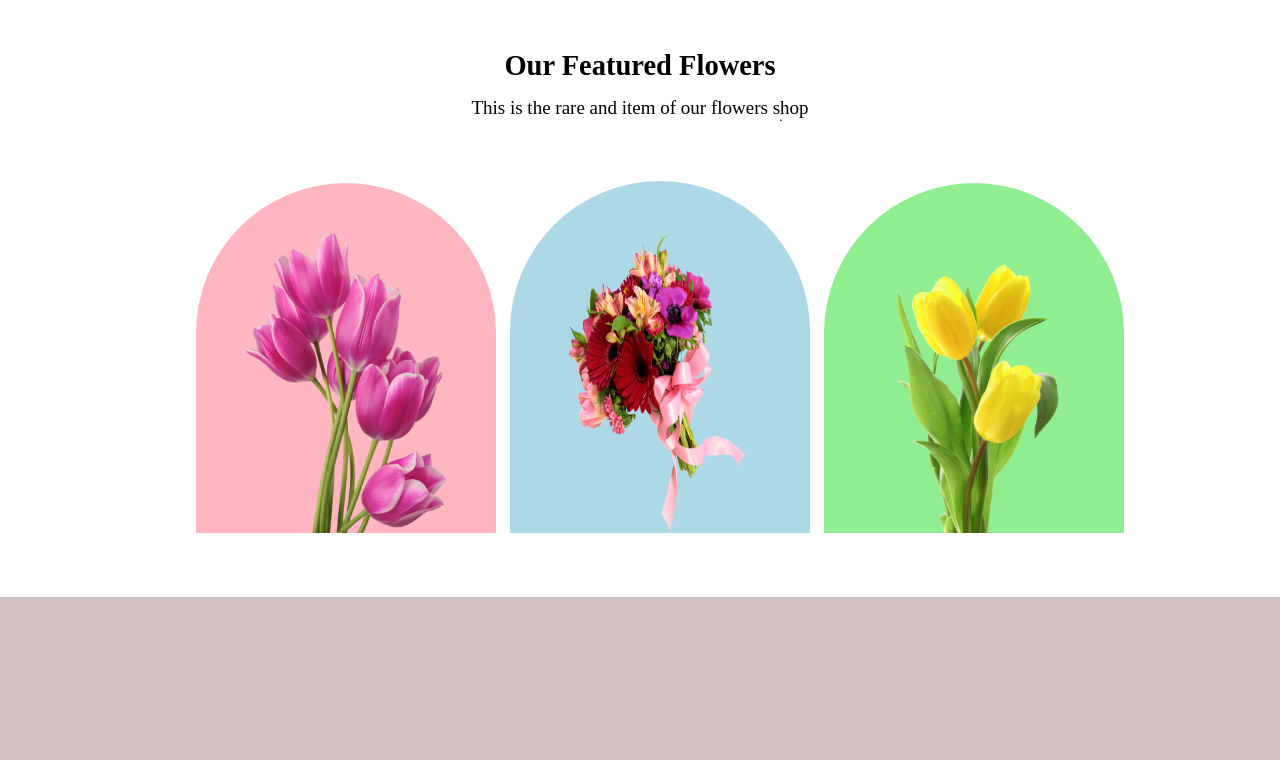
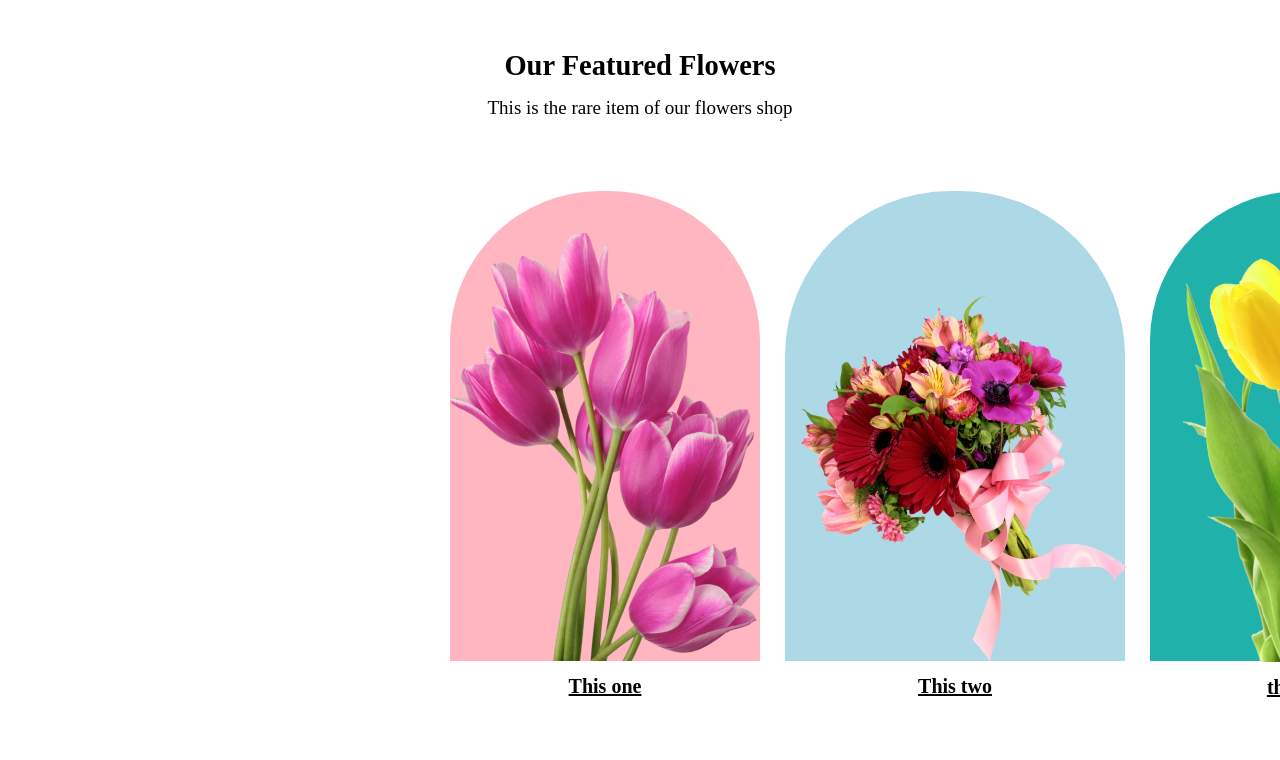
Before and after one commit to MD-Sadid-Sahin-Nohan/assignment-flower-shop-website, a plain HTML site: page index.html in a window 1280 px wide. Shown: the part 600-1360 px from the top of the page. Drawn offline with Linux system fonts and the light colour scheme.

Commit message:
added it

```diff
--- a/index.css
+++ b/index.css
@@ -1,5 +1,6 @@
 *{
     margin: 0px;
+
 }
 /* this is the first section css */
 .section-first-container{
@@ -7,7 +8,9 @@
     justify-content: space-around;
     align-items: center;
     background-color: lightpink;
-    height: 600px
+    height: 600px;
+    width: auto;
+
 }
 .section-first-item{
     padding-left: 300px;
@@ -39,49 +42,53 @@
     padding-top: 50px;
     font-size: 19px;
 }
+.section-second-description{
+    margin-top: 15px;
+}
 hr{
     margin: auto 780px;
     border-bottom: 1px solid black;
 }
-.section-second-image-one, .section-second-image-two,.section-second-image-three{
-    height: 300px;
-    margin-bottom: 10px;
-    margin-top: 60px;
+.image-one{
+   background-color: lightpink;
+   border-top-left-radius: 150px;
+   border-top-right-radius: 150px;
+   padding-top: 42px;
+}
+.image-two{
+    background-color: lightblue;
+    border-top-left-radius: 165px;
+    border-top-right-radius: 165px;
+    padding-top: 100px;
+    width: 340px;
+}
+.image-three{
+    background-color: lightseagreen;
+    border-top-left-radius: 150px;
     border-top-right-radius: 150px;
-    border-top-left-radius: 150px;
-    width: 200px;
-    margin-right: 10px;
-    padding: 50px;
-    display: fixed;
-    border: 0px;
 }
 .section-second-image{
+    display: flex;
     text-align: center;
-    margin-left: 50px;
+    height: 470px;
+    border: 0px;
+    gap: 25px;
+    margin-left: 450px;
+    margin-top: 70px;
+}
+h4{
+    text-decoration: underline;
+    padding-top: 10px;
+    font-size: 20px;
+}
 
-}
-.section-second-image-one{
-    background-color: lightpink;
-    padding-bottom: 0px;
-}
-.section-second-image-two{
-    background-color: lightblue;
-    padding-bottom: 2px;
-}
-.section-second-image-three{
-    background-color: lightgreen;
-    padding-bottom: 0px;
 
-}
-.section-second-description{
-    margin-top: 15px;
-}
 /* this is the third section css */
 .section-third-container{
     display: flex;
     justify-content: space-around;
     align-items: center;
-    margin-top: 50px;
+    margin-top: 100px;
     background-color: rgb(211, 192, 195);
     font-size: 25px;
     margin-bottom: 20px;
--- a/index.html
+++ b/index.html
@@ -25,13 +25,23 @@
         <div class="section-second-container">
             <div class="section-second-item">
                 <h2 class="section-second-titel">Our Featured Flowers</h2>
-                <p class="section-second-description">This is the rare and item of our flowers shop</p>
+                <p class="section-second-description">This is the rare item of our flowers shop</p>
                 <hr>
             </div>
             <div class="section-second-image">
-                <img class="section-second-image-one" src="./Flower Asset/pngwing 6.png" alt="">
-                <img class="section-second-image-two" src="./Flower Asset/pngwing 5.png"alt="">
-                <img class="section-second-image-three" src="./Flower Asset/pngwing 7.png"alt="">
+                <div class="image-one">
+                    <img src="./Flower Asset/pngwing 6.png" alt="">
+                    <h4>This one</h4>
+                </div>
+                <div class="image-two">
+                    <img src="./Flower Asset/pngwing 5.png" alt="">
+                    <h4>This two</h4>
+                </div>
+                <div class="image-three">
+                    <img src="./Flower Asset/pngwing 7.png" alt="">
+                    <h4>this three</h4>
+                </div>
+
             </div>
 
         </div>
```
